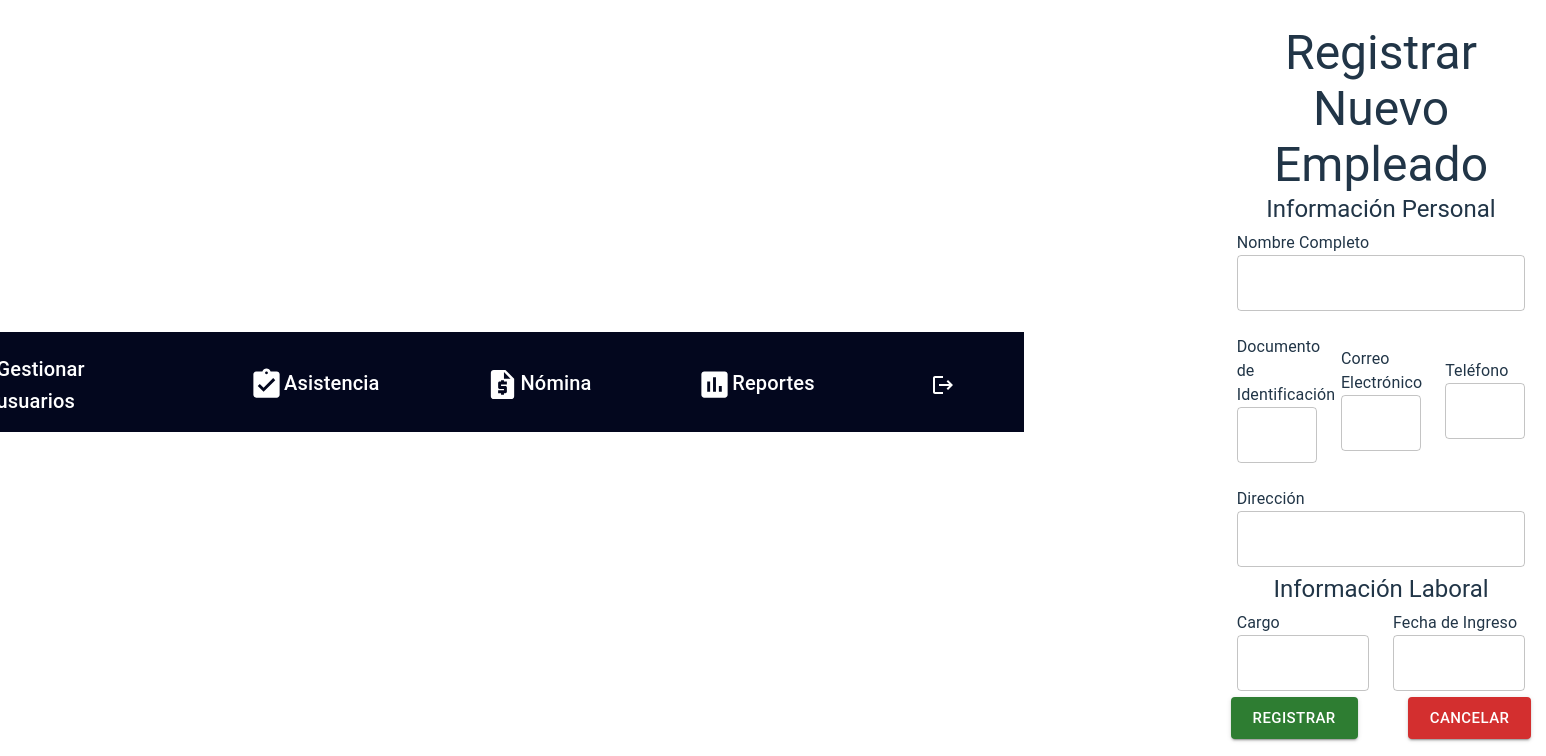
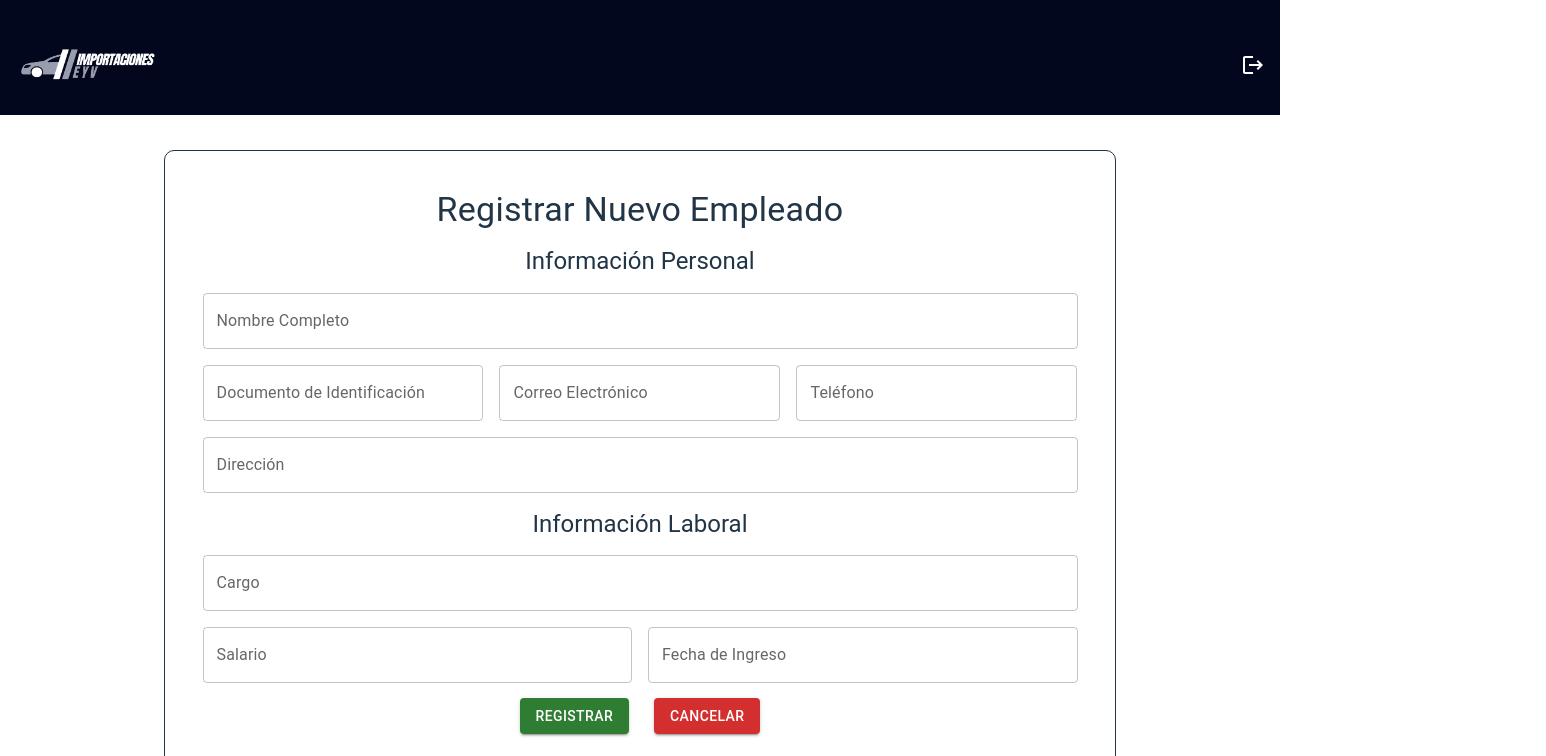
Before and after one commit to alexis1179/rrhhu-front, a React (Vite) app: page /registrar-usuario in a window 1280 px wide. Shown: the top 756 px of the page, 1546 px wide, since content can reach past the window. Built offline with nearby package versions, Linux system fonts and the light colour scheme; sample sign-in values are in the browser's storage.

Commit message:
Login y navbar

```diff
--- a/src/Components/Sidebar.jsx
+++ b/src/Components/Sidebar.jsx
@@ -1,6 +1,6 @@
 import React from "react";
 import { useNavigate } from "react-router-dom";
-import { Box, Icon, Typography } from "@mui/material";
+import { Box, Grid, Icon, Typography } from "@mui/material";
 import { ManageAccounts, AssignmentTurnedIn, RequestQuote, Assessment, Logout } from "@mui/icons-material";
 import '../Styles/Sidebar.css';
 import image from "../image/DSI logo 2.png"
@@ -8,54 +8,27 @@ import image from "../image/DSI logo 2.png"
 export default function Sidebar() {
 
     let navigate = useNavigate();
-
+    let rol = localStorage.getItem("rol") == "ROLE_ADMIN" || localStorage.getItem("rol") == "rrhh";
     const CerrarSesion = () => {
         console.log("logout");
         localStorage.clear();
         navigate("/");
     }
-
     return <>
         <div className="side-section">
-            <div className="contenido">
-                <div className="title">
-                    <Box
-                        component="img"
-                        sx={{
-                            width: "100%",
-                            height: "75%",
-                            cursor: "pointer",
-                            margin: 0,
-                            padding: 0
-                        }}
-                        src={image}
-                        alt="logo empresa"
-                        onClick={() => navigate("/dashboard")}
-                    />
-                </div>
+            <div className="title-navbar">
+                <img src={image} alt="logo" className="logo"/>
+                <Logout className="logout" onClick={CerrarSesion}/>
+            </div>
+            {rol ?
                 <div className="options">
-                    <div className="option" onClick={() => navigate('/gestionar-usuarios')}>
-                        <ManageAccounts fontSize="large" />
-                        <Typography variant="h6">Gestionar usuarios</Typography>
-                    </div>
-                    <div className="option">
-                        <AssignmentTurnedIn fontSize="large" />
-                        <Typography variant="h6">Asistencia</Typography>
-                    </div>
-                    <div className="option">
-                        <RequestQuote fontSize="large" />
-                        <Typography variant="h6">Nómina</Typography>
-                    </div>
-                    <div className="option">
-                        <Assessment fontSize="large" />
-                        <Typography variant="h6">Reportes</Typography>
-                    </div>
-                </div>
-                <div className="logout" onClick={CerrarSesion}>
-                    <Logout fontSize="medium" />
-
-                </div>
-            </div>
+                    <Typography onClick={()=>navigate("/dashboard")} style={{cursor:"pointer"}}>Inicio</Typography>
+                    <Typography onClick={()=>navigate("/gestionar-usuarios")} style={{cursor:"pointer"}}>Usuarios</Typography>
+                    <Typography>Asistencia</Typography>
+                    <Typography>Nómina</Typography>
+                    <Typography>Reportes</Typography>
+                </div> :
+                <></>}
         </div>
     </>
 }
--- a/src/Styles/Dashboard.css
+++ b/src/Styles/Dashboard.css
@@ -6,7 +6,6 @@
 
 .menu{
     display: flex;
-    flex-grow: 1;
     flex-direction: column;
     justify-content: center;
     align-items: center;
@@ -19,7 +18,7 @@
 .dashboard-title{
     background-color: #0b2447;
     color: white;
-    padding: 5%;
+    padding: 2%;
 }
 
 .dashboard-content{
@@ -27,7 +26,6 @@
     flex-direction: column;
     background-color: #0b2447;
     color: white;
-
     padding: 5%;
     height: 300px;
     gap: 10px;
@@ -61,9 +59,6 @@
     width: fit-content;
 }
 
-.search-button{
-    padding: 5% !important;
-}
 
 .button-bar{
     display: flex;
@@ -72,3 +67,7 @@
     gap: 10px;
     margin: 2%;
 }
+
+.tabla{
+    width: 80%;
+}
--- a/src/Styles/RegistrarUsuario.css
+++ b/src/Styles/RegistrarUsuario.css
@@ -1,30 +1,25 @@
-.contenido{
-    width: 100vw;
-    margin-top: 5px;
+.form{
     display: flex;
-    place-content: center;
-    place-items: center;
+    flex-direction: column;
+    align-items: center;
+    justify-content: center;
+    margin-top: 20px;
+    width: 70%;
+    gap: 15px;
+    padding: 3%;
+    border-radius: 10px;
+    border: solid 1px;
 }
 
-.form{
-    margin-left: 15vw;
+.contenido{
     padding: 15px;
+    display: flex;
+    flex-direction: column;
+    align-items: center;
     height: 100%;
-    width: 85vw;
-    text-align: center;
 }
 
-.input{
-    width: 100%;
-    padding: 2%;
-    justify-content: center;
-    align-items: center;
-    text-align: left;
-}
 .buttons{
     display: flex;
-    flex-direction: row;
-    gap: 50px;
-    justify-content: center;
-    align-items: center;
+    gap: 25px;
 }
--- a/src/Styles/Sidebar.css
+++ b/src/Styles/Sidebar.css
@@ -1,47 +1,34 @@
 .side-section {
     display: flex;
-    justify-content: space-between;
-    width: 100vw;
-    height: 100px;
+    flex-direction: column;
     background-color: #03071e;
     color: white;
+    min-width: 100vw;
 }
 
-.contenido {
-    width: 100%;
-    padding: 5px;
-}
-
-.title {
-    width: fit-content;
-    max-width: 150px;
-    margin: 0;
-    padding: 5px;
-    align-self: center; /* Para centrar el título horizontalmente */
+.title-navbar{
+    display: flex;
+    justify-content: space-between;
+    align-items: center;
+    padding: 15px;
+    padding-bottom: 0px;
 }
 
 .options {
     display: flex;
-    flex-grow: 1;
-    height: 100%;
-}
-
-.option {
-    display: flex;
-    flex-direction: row;
-    width: fit-content;
-    padding: 5px;
-    margin: 5%;
-    cursor: pointer;
-    align-self: center; /* Centrar las opciones horizontalmente */
+    padding-bottom: 15px;
+    padding-left: 15px;
+    max-width: 100%;
+    justify-content: left;
+    gap: 5%;
 }
 
 .logout {
-    display: flex;
-    flex-direction: row;
-    width: fit-content;
-    padding: 0;
-    margin: 5%;
     cursor: pointer;
-    align-self: center; /* Centrar el logout horizontalmente */
 }
+
+.logo{
+    width: 150px;
+    height: 100px;
+    cursor: pointer;
+}
--- a/src/index.css
+++ b/src/index.css
@@ -22,8 +22,8 @@ a:hover {
 
 body {
   margin: 0;
-  display: flex;
-  place-items: center;
+  height: 100vh;
+  max-width: 100vw;
 }
 
 h1 {
--- a/src/pages/Login.jsx
+++ b/src/pages/Login.jsx
@@ -5,22 +5,26 @@ import { Button, TextField } from "@mui/material";
 import url from "../backUrl";
 
 // Simulación de autenticación de usuario y contraseña
-function auth(email, password) {
-    return email=='admin'&&password=='1234';
-
-    /*let body = {email:email, password:password}
-    let r;
+async function auth(email, password) {
+    let body = {email:email, password:password}
     try{
-        r = fetch(url + "/login",{
+        const r = await fetch(url + "/login",{
             method:"POST",
             body: JSON.stringify(body),
             headers: {
                 'Content-Type': 'application/json'
             }
-        })
+        });
+        if(!r.ok){
+            throw new Error("Error en la petición");
+        }
+        const data = await r.json();
+        console.log(data);
+        return data;
     }catch (error){
         console.log(error)
-    }*/
+        return null;
+    }
 }
 
 // Hook personalizado para manejar el formulario
@@ -66,12 +70,14 @@ const Login = () => {
     const [password, setPassword] = useState();
     const [formData, handleChange] = useLoginForm();
 
-    const handleSubmit = () => {
+    const handleSubmit = async () => {
         console.log("login");
-        let r = auth(formData.user, formData.password);
-        console.log(r);
-        if (auth(formData.user, formData.password)) {
+        let r = await auth(formData.user, formData.password);
+        console.log(r.Roles[0].authority);
+        if (r.Message==="Autenticacion Correcta") {
             localStorage.setItem("isLogged", true);
+            localStorage.setItem("rol", r.Roles[0].authority);
+            localStorage.setItem("token",r.token);
             navigate("/dashboard");
         } else {
             console.log("Error de autenticación");
--- a/src/pages/Usuarios/GestionarUsuarios.jsx
+++ b/src/pages/Usuarios/GestionarUsuarios.jsx
@@ -1,27 +1,18 @@
 import React from "react";
 import Sidebar from "../../Components/Sidebar";
-import { Button, Icon, TextField, Typography } from "@mui/material";
+import { Button, Icon, Paper, TableContainer, TableHead, TableRow, TextField, Typography, Table, TableCell, TableBody } from "@mui/material";
 import { Groups } from "@mui/icons-material";
 
 import '../../Styles/Dashboard.css'
 import { useNavigate } from "react-router-dom";
 
 export default function GestionarUsuarios() {
-    const columns =[
-        {field: 'id', headerName: 'ID', width: 90},
-        {field: 'name', headerName: 'Nombre', width: 150},
-        {field: 'dui', headerName: 'DUI', width: 150},
-        {field: 'cargo', headerName: 'Cargo', width: 100},
-        {field: 'email', headerName: 'Correo', width: 150},
-        {field: 'actions', headerName: 'Acciones', width: 50}
-
-    ]
-
     const navigate = useNavigate();
+    let rol = localStorage.getItem("rol") == "admin";
 
     return <>
         <div className="dashboard">
-            <Sidebar/>
+            <Sidebar />
             <div className="menu">
                 <div className="search-bar">
                     <div className="search-left">
@@ -29,20 +20,33 @@ export default function GestionarUsuarios() {
                         <Typography variant="h5" className="search-title">USUARIOS CREADOS</Typography>
                     </div>
                     <div className="search-right">
-                        <TextField label="Buscar usuario por ID" variant="outlined" type="search" />
+                        <TextField label="Buscar usuario por email" variant="outlined" type="search" />
                         <Button variant="contained" className="search-button">Buscar</Button>
                     </div>
                 </div>
-
                 <div className="button-bar">
-                    <Button variant="contained" color="success" onClick={()=>navigate("/registrar-usuario")}>Nuevo Usuario</Button>
-                    <Button variant="contained" color="error">Eliminar Usuario</Button>
+                    <Button variant="contained" color="success" onClick={() => navigate("/registrar-usuario")}>Nuevo Usuario</Button>
+                    {rol ?
+                        <Button variant="contained" color="error">Eliminar Usuario</Button>
+                        : <></>}
                 </div>
-
                 <div className="table">
-
+                    <TableContainer id="usuarioslist" component={Paper}>
+                        <Table id="usuarios" className="tabla" sx={{minWidth:750}}>
+                            <TableHead>
+                                <TableRow>
+                                    <TableCell align="center">Nombre</TableCell>
+                                    <TableCell align="center">DUI</TableCell>
+                                    <TableCell align="center">Cargo</TableCell>
+                                    <TableCell align="center">Correo</TableCell>
+                                    <TableCell align="center">Acciones</TableCell>
+                                </TableRow>
+                            </TableHead>
+                            <TableBody id="bodyusuarios">
+                            </TableBody>
+                        </Table>
+                    </TableContainer>
                 </div>
-
             </div>
         </div>
     </>
--- a/src/pages/Usuarios/RegistrarUsuario.jsx
+++ b/src/pages/Usuarios/RegistrarUsuario.jsx
@@ -3,79 +3,64 @@ import Sidebar from "../../Components/Sidebar";
 
 import "../../Styles/RegistrarUsuario.css"
 import { Button, Grid, TextField, Typography } from "@mui/material";
+import { useNavigate } from "react-router-dom";
 
 export default function RegistrarUsuario() {
+    const navigate = useNavigate();
+    const RegistrarUsuario = () => {
+        // Aqui iria la lógica para registrar el usuario
 
+        navigate("/gestionar-usuarios");
+    }
     return <>
+        <Sidebar />
         <div className="contenido">
-            <Sidebar />
             <div className="form">
-                <Typography variant="h3">
-                    Registrar Nuevo Empleado
-                </Typography>
-                <Typography variant="h5">
-                    Información Personal
-                </Typography>
-                <Grid container className="input" spacing={3}>
+                <Typography variant="h4">Registrar Nuevo Empleado</Typography>
+                <Typography variant="h5">Información Personal</Typography>
+                <Grid container spacing={2}>
                     <Grid item xs={12}>
-                        <Typography variant="body1">
-                            Nombre Completo
-                        </Typography>
-                        <TextField fullWidth />
+                        <TextField label="Nombre Completo" variant="outlined" fullWidth />
                     </Grid>
                     <Grid item xs={4}>
-                        <Typography variant="body1">
-                            Documento de Identificación
-                        </Typography>
-                        <TextField fullWidth />
-                    </Grid>
-
-                    <Grid item xs={4}>
-                        <Typography variant="body1">
-                            Correo Electrónico
-                        </Typography>
-                        <TextField fullWidth />
+                        <TextField label="Documento de Identificación" variant="outlined" fullWidth />
                     </Grid>
                     <Grid item xs={4}>
-                        <Typography variant="body1">
-                            Teléfono
-                        </Typography>
-                        <TextField fullWidth />
+                        <TextField label="Correo Electrónico" variant="outlined" fullWidth />
+                    </Grid>
+                    <Grid item xs={4}>
+                        <TextField label="Teléfono" variant="outlined" fullWidth />
                     </Grid>
                     <Grid item xs={12}>
-                        <Typography variant="body1">
-                            Dirección
-                        </Typography>
-                        <TextField fullWidth />
+                        <TextField label="Dirección" variant="outlined" fullWidth />
                     </Grid>
                 </Grid>
-                <Typography variant="h5">
-                    Información Laboral
-                </Typography>
-                <Grid container className="input" spacing={3}>
-                    <Grid item xs={6}>
-                        <Typography variant="body1">
-                            Cargo
-                        </Typography>
-                        <TextField fullWidth />
+                <Typography variant="h5">Información Laboral</Typography>
+                <Grid container spacing={2}>
+                    <Grid item xs={12}>
+                        <TextField label="Cargo" variant="outlined" fullWidth />
                     </Grid>
                     <Grid item xs={6}>
-                        <Typography variant="body1">
-                            Fecha de Ingreso
-                        </Typography>
-                        <TextField fullWidth/>
+                        <TextField label="Salario" variant="outlined" fullWidth />
+                    </Grid>
+                    <Grid item xs={6}>
+                        <TextField label="Fecha de Ingreso" variant="outlined" fullWidth />
                     </Grid>
                 </Grid>
                 <div className="buttons">
-                    <Button variant="contained" color="success" size="large">
+                    <Button variant="contained" color="success" onClick={RegistrarUsuario}>
                         Registrar
                     </Button>
-                    <Button variant="contained" color="error" size="large">
+                    <Button variant="contained" color="error"
+                        onClick={() => navigate("/gestionar-usuarios")}>
                         Cancelar
                     </Button>
                 </div>
+
             </div>
         </div>
 
+
+
     </>
 }
```
Also changed, not shown: src/Styles/GestionarUsuarios.css (added).
